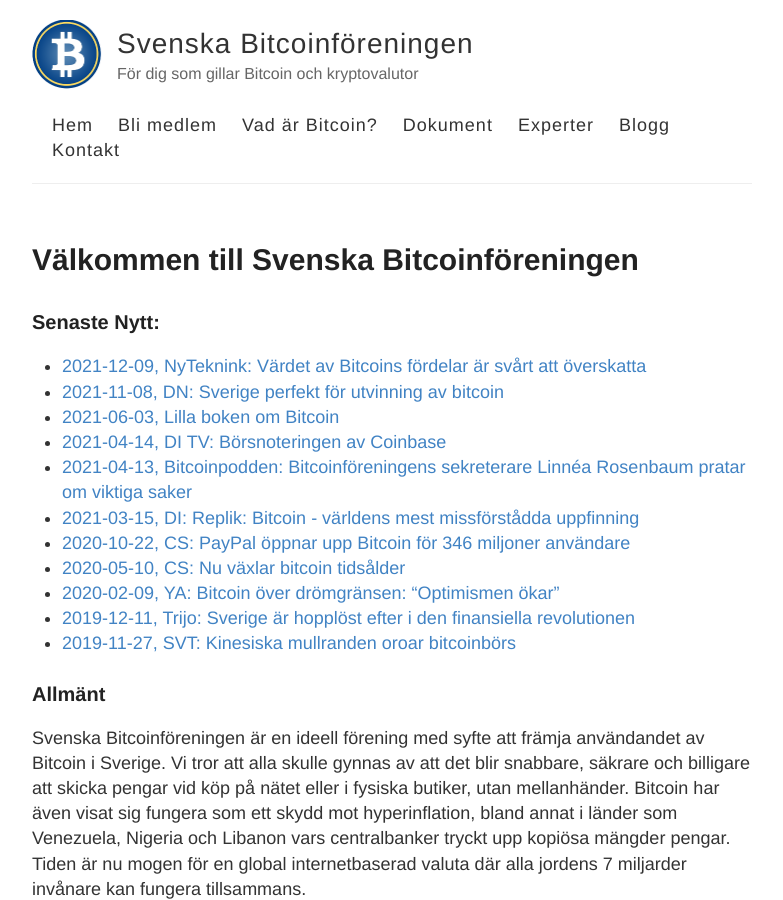
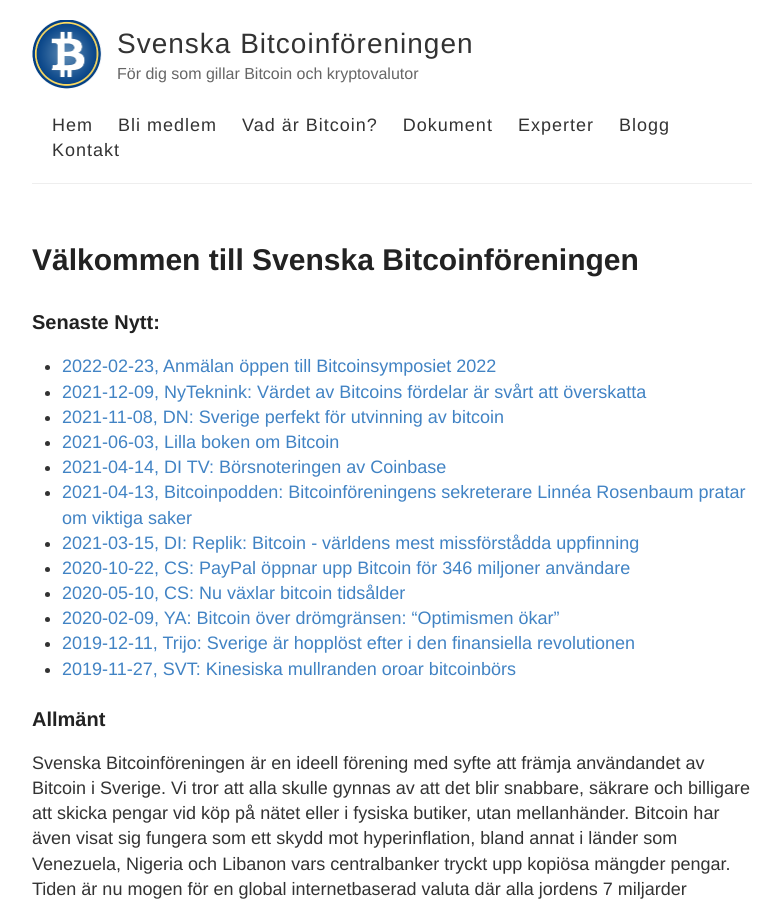
Before and after one commit to bitcoinforeningen/bitcoinforeningen.github.io, a Jekyll site: the page built from index.md, in a window 1280 px wide and 900 px high. Shown: the whole window, without its empty margins (248-1031 px from the left). Built offline with Jekyll 4.4.1, drawn with Linux system fonts in a browser that asks for light colours.

Commit message:
Update index.md

```diff
--- a/index.md
+++ b/index.md
@@ -5,6 +5,7 @@ permalink: /
 ---
 
 ### Senaste Nytt:
+- [2022-02-23, Anmälan öppen till Bitcoinsymposiet 2022](https://www.eventbrite.se/e/bitcoinsymposium-2022-biljetter-200760228247)
 - [2021-12-09, NyTeknink: Värdet av Bitcoins fördelar är svårt att överskatta](https://www.nyteknik.se/opinion/vardet-av-bitcoins-fordelar-ar-svart-att-overskatta-7025806)
 - [2021-11-08, DN: Sverige perfekt för utvinning av bitcoin](https://www.dn.se/debatt/sverige-perfekt-for-utvinning-av-bitcoin/)
 - [2021-06-03, Lilla boken om Bitcoin]({% link _posts/2021-06-03-lilla-boken-om-bitcoin.md %})
```
